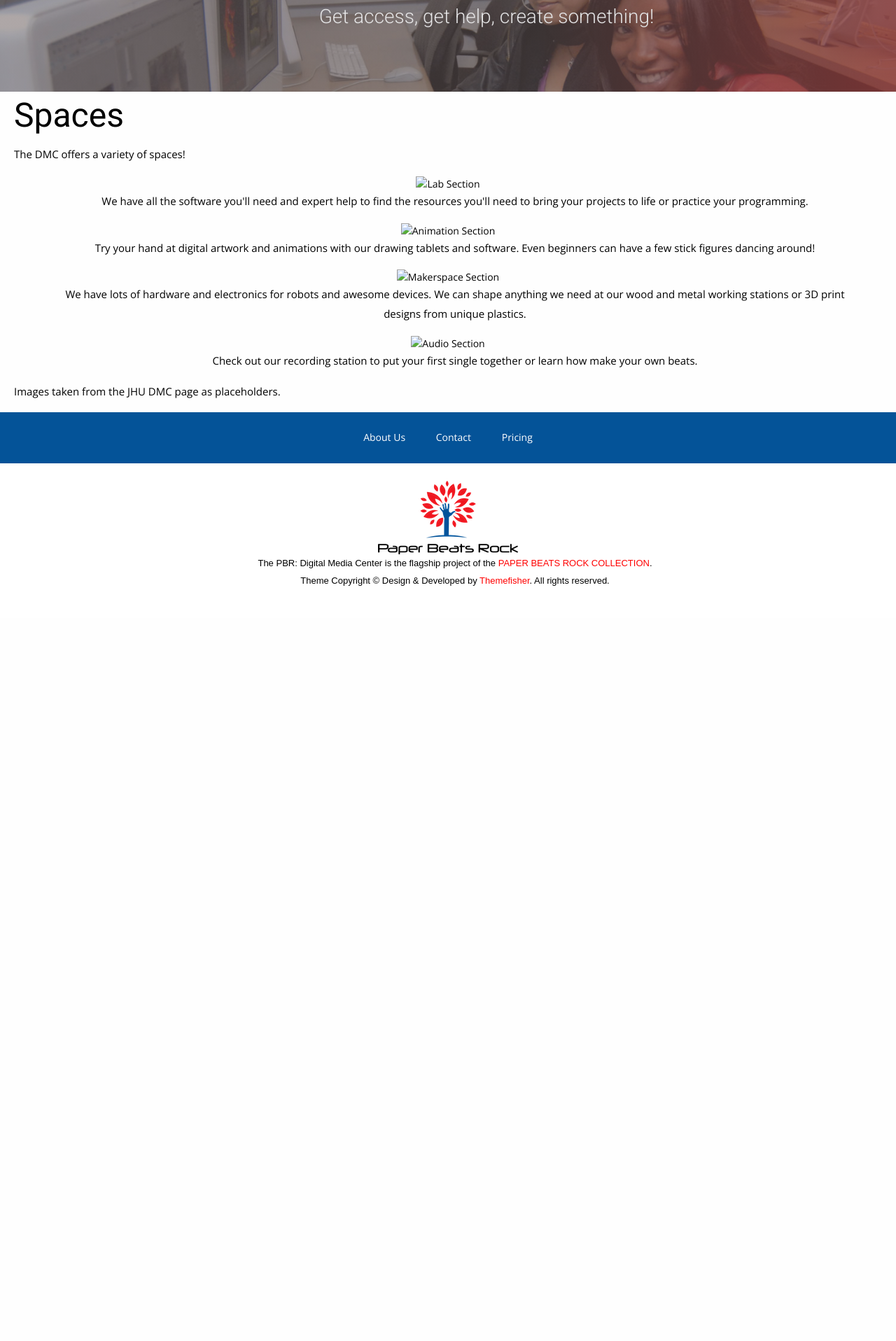
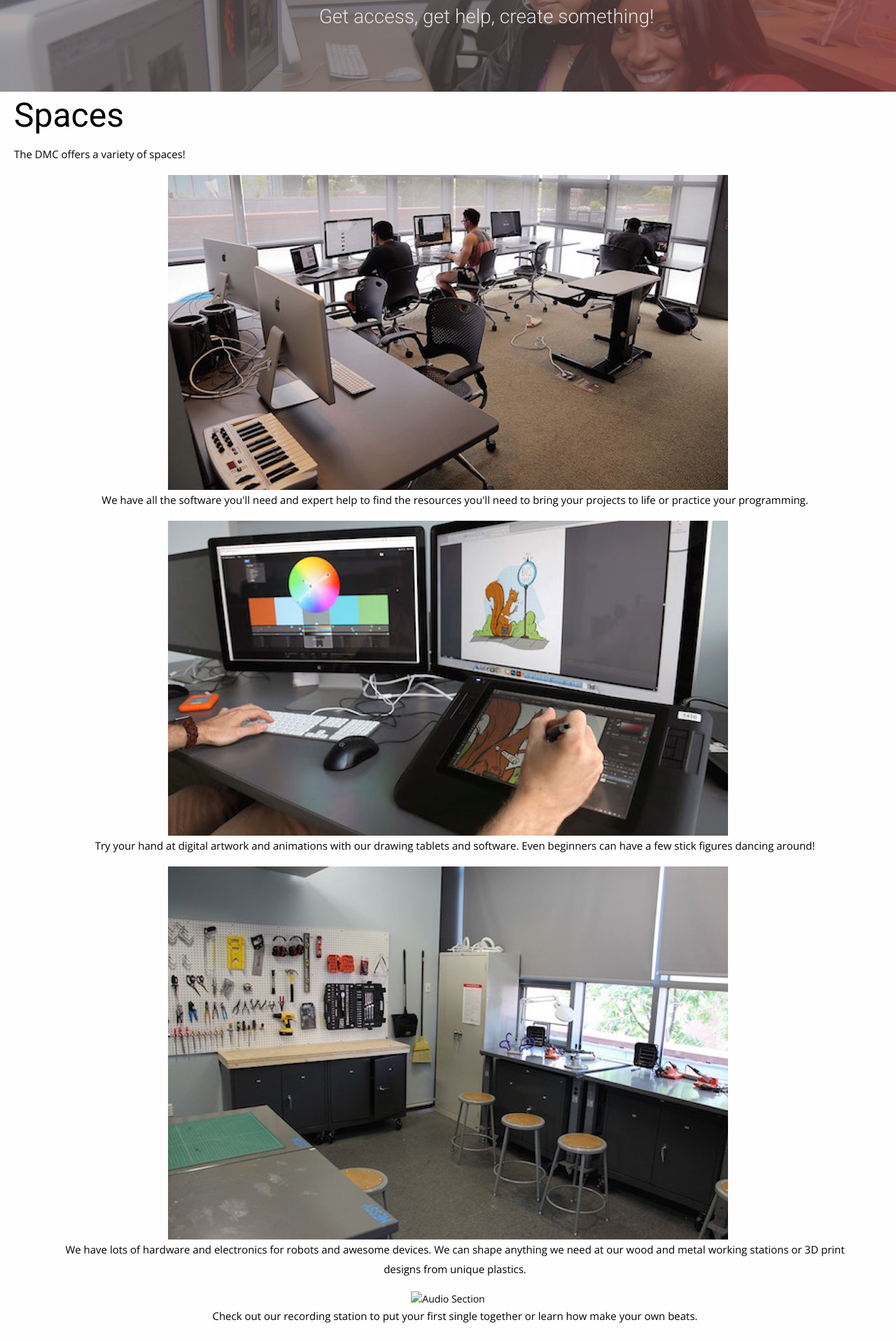
Before and after one commit to tmoss4/pbr, a Jekyll site: the page built from pages/spaces.md, in a window 1280 px wide. Shown: the part 335-2251 px from the top of the page at 70% size. Built offline with Jekyll 4.4.1, drawn with Linux system fonts in a browser that asks for light colours; nearby versions of some CDN libraries; some web fonts are replaced; before the commit the page ends 1218 px from its top, so only the background shows below that.

Commit message:
urlimg to imgurl

```diff
--- a/pages/spaces.md
+++ b/pages/spaces.md
@@ -12,28 +12,28 @@ The DMC offers a variety of spaces!
 <center>
 <div class="row">
 	<div class="large-12 columns">
-		<img src="{{site.urlimg}}spaces/lab-section.jpg" alt="Lab Section">
+		<img src="{{site.imgurl}}spaces/lab-section.jpg" alt="Lab Section">
 		<p>We have all the software you'll need and expert help to find the resources you'll need to bring your projects to life or practice your programming.</p>
 	</div>
 </div>
 
 <div class="row">
 	<div class="large-12 columns">
-		<img src="{{site.urlimg}}spaces/animation-section.jpg" alt="Animation Section">
+		<img src="{{site.imgurl}}spaces/animation-section.jpg" alt="Animation Section">
 		<p>Try your hand at digital artwork and animations with our drawing tablets and software. Even beginners can have a few stick figures dancing around!</p>
 	</div>
 </div>
 
 <div class="row">
 	<div class="large-12 columns">
-		<img src="{{site.urlimg}}spaces/makerspace-section.jpg" alt="Makerspace Section">
+		<img src="{{site.imgurl}}spaces/makerspace-section.jpg" alt="Makerspace Section">
 		<p>We have lots of hardware and electronics for robots and awesome devices. We can shape anything we need at our wood and metal working stations or 3D print designs from unique plastics.</p>
 	</div>
 </div>
 
 <div class="row">
 	<div class="large-12 columns">
-		<img src="{{site.urlimg}}spaces/audio-section.jpg" alt="Audio Section">
+		<img src="{{site.imgrurl}}spaces/audio-section.jpg" alt="Audio Section">
 		<p>Check out our recording station to put your first single together or learn how make your own beats.</p>
 	</div>
 </div>
```
